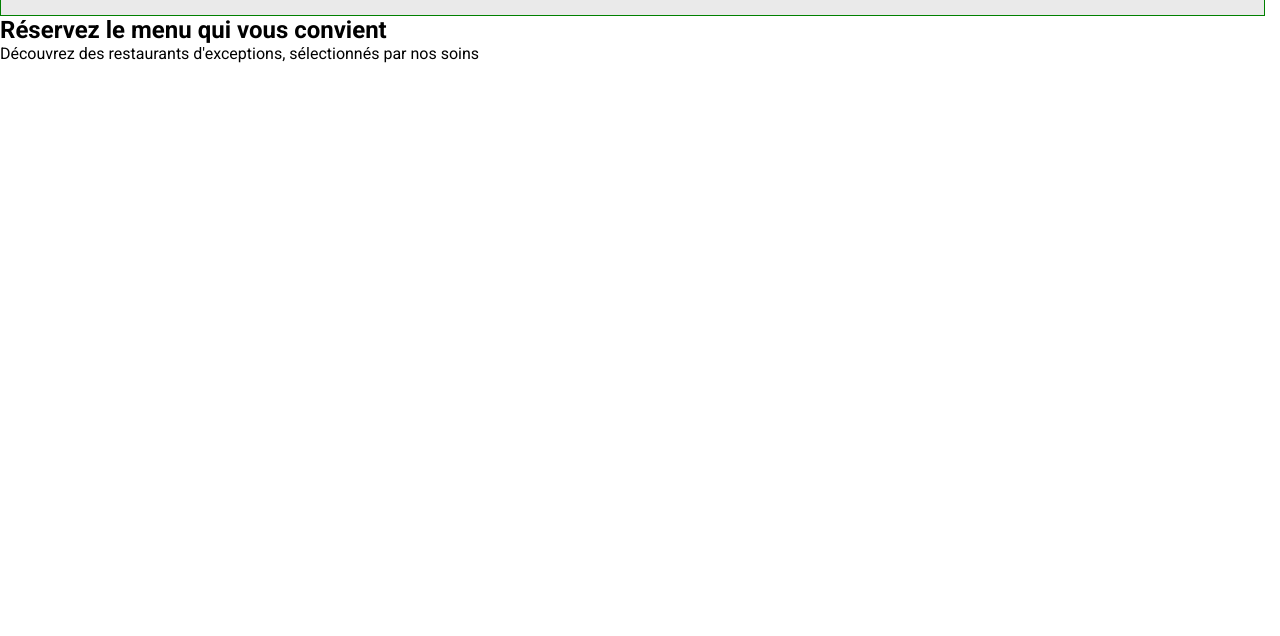
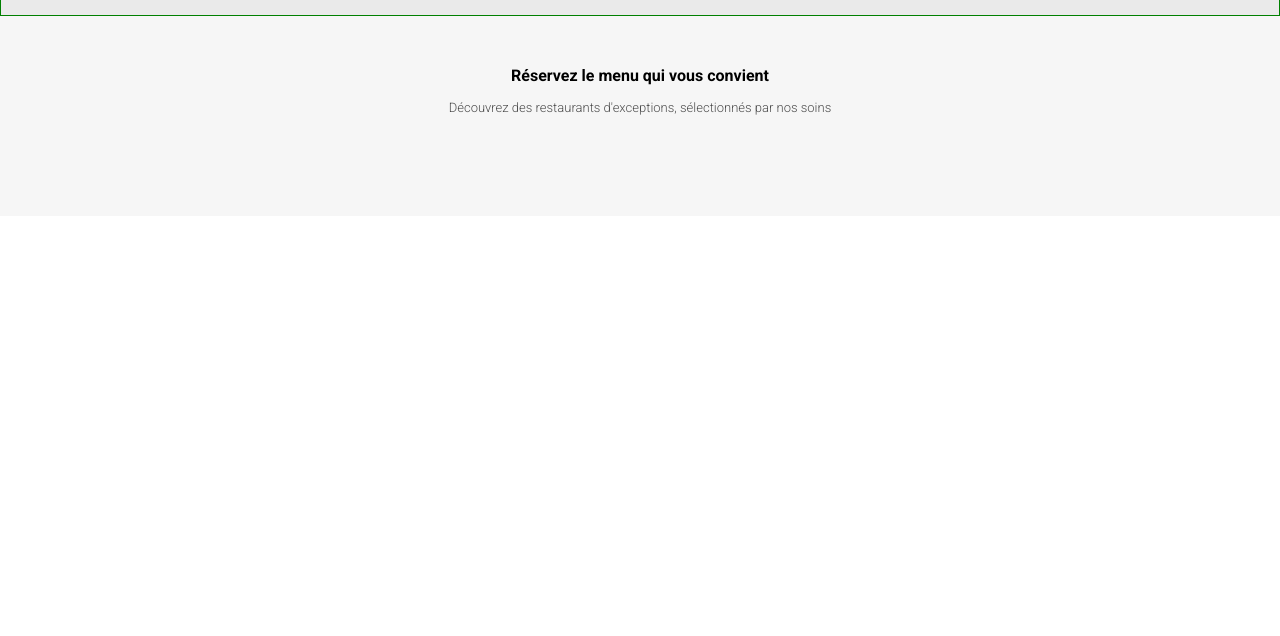
Before and after one commit to ippolito21/P3_IPPOLITO_Fran-oise, a plain HTML site: page index.html in a window 1280 px wide. Shown: the part 164-800 px from the top of the page. Drawn offline with Linux system fonts and the light colour scheme; a web font is replaced by a local one.

Commit message:
Add section localisation and reservation

```diff
--- a/css/style.css
+++ b/css/style.css
@@ -42,6 +42,26 @@ header{
     background-color: #eaeaea;
     margin-top: 80px;
 }
-#localisation{
+#localisation i{
     margin-right: 15px;
 }
+
+#reservation{
+    background-color: #f6f6f6;
+    width: 100%;
+    height: 200px;
+    text-align: center;
+    padding: 50px 40px 60px 40px;
+}
+
+#reservation h1{
+font-size: 16px;
+margin-bottom: 15px;
+}
+
+#reservation p{
+    font-size: 13px;
+    margin-bottom: 25px;
+    font-weight: 300;
+    color: #4d4d4d;
+}
```
